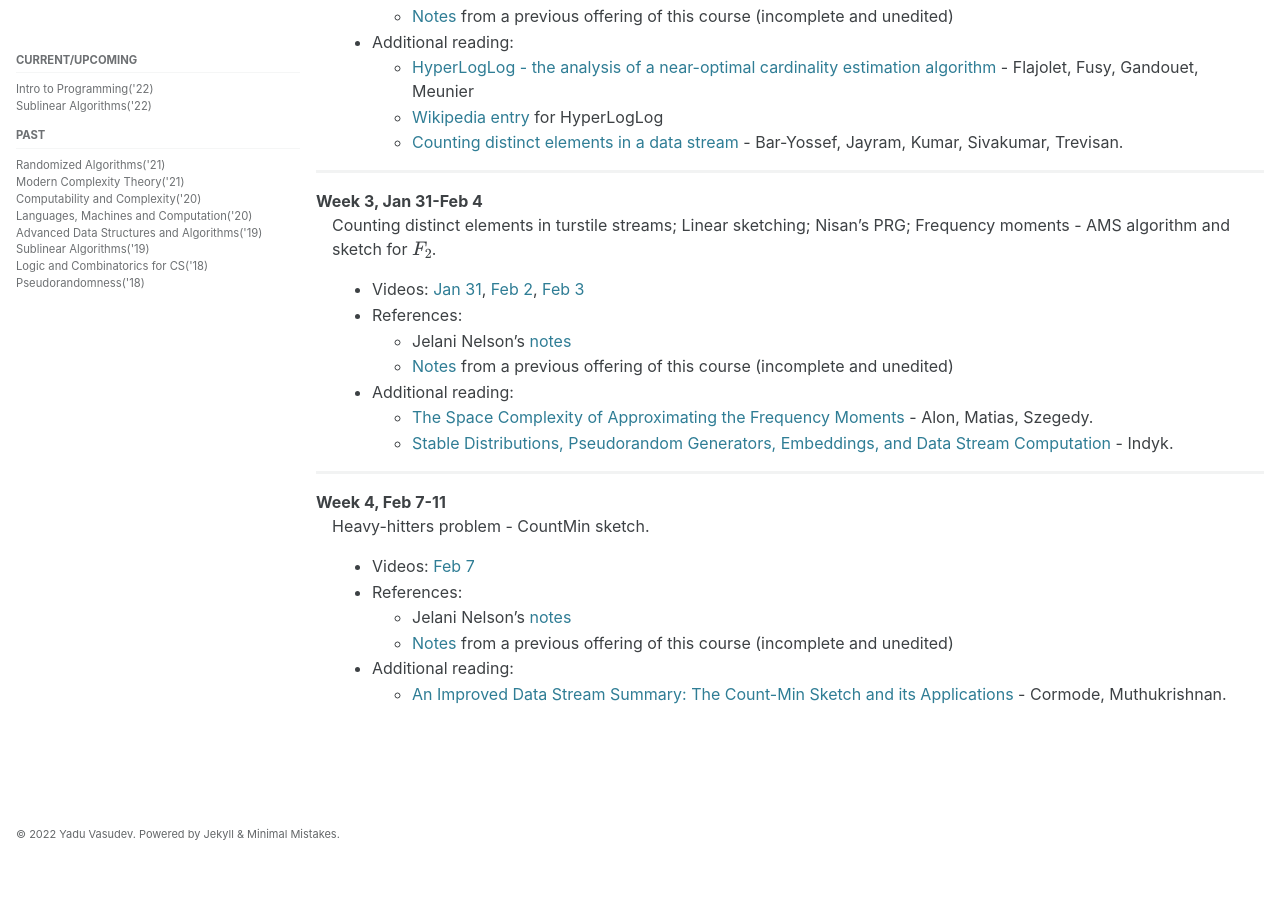
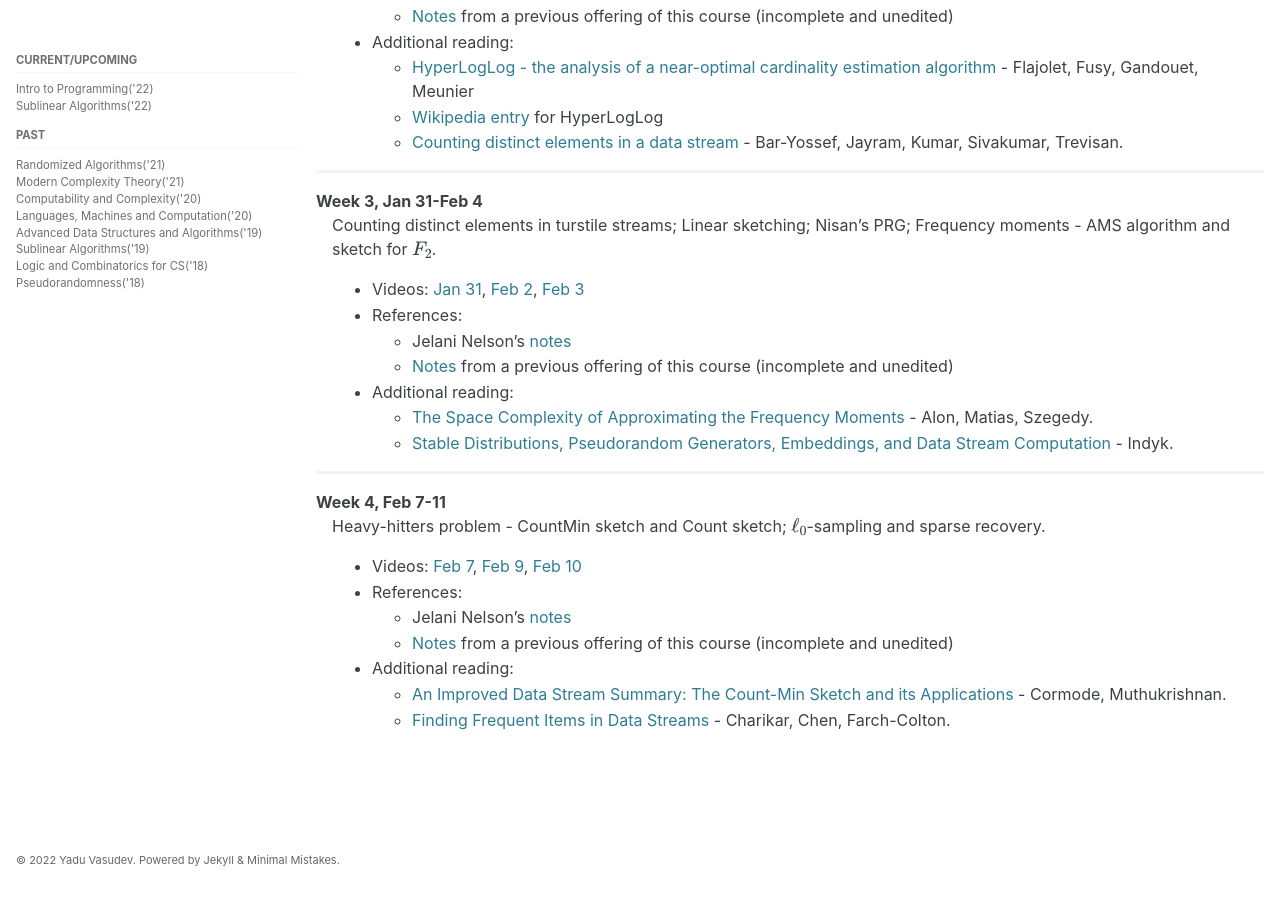
Before and after one commit to yaduvasudev/yaduvasudev.github.io, a Jekyll site: the page built from _pages/6025-22-lectures.md, in a window 1280 px wide and 900 px high, scrolled down 741 px. Built offline with Jekyll 4.4.1, drawn with Linux system fonts in a browser that asks for light colours; cached includes are drawn as plain includes; formulas are drawn with MathJax 3; before the commit the page ends 1615 px from its top, so only the background shows below that.

Commit message:
Update 6025-22-lectures.md
Week 4 videos and references

```diff
--- a/_pages/6025-22-lectures.md
+++ b/_pages/6025-22-lectures.md
@@ -54,10 +54,11 @@ Embeddings, and Data Stream Computation](https://dl.acm.org/doi/10.1145/1147954.
 ---
 
 Week 4, Feb 7-11
-: Heavy-hitters problem - CountMin sketch.
-- Videos: [Feb 7](https://iitmadras.webex.com/iitmadras/ldr.php?RCID=54451fc296a8f5b77beb3a51d4a36898)
+: Heavy-hitters problem - CountMin sketch and Count sketch; $$\ell_0$$-sampling and sparse recovery.
+- Videos: [Feb 7](https://iitmadras.webex.com/iitmadras/ldr.php?RCID=54451fc296a8f5b77beb3a51d4a36898), [Feb 9](https://iitmadras.webex.com/iitmadras/ldr.php?RCID=20e707c952c4a84a7ed0cb094c1a5e75), [Feb 10](https://iitmadras.webex.com/iitmadras/ldr.php?RCID=f9c84ea6f2739c71d3918393d65ff073)
 - References:
     - Jelani Nelson's [notes](https://www.sketchingbigdata.org/fall20/lec/notes.pdf)
     - [Notes](https://drive.google.com/file/d/1DIy1HJbasqZ6vkkQNNToWniEeGQ36F_f/view?usp=sharing) from a previous offering of this course (incomplete and unedited)
 - Additional reading:
     - [An Improved Data Stream Summary: The Count-Min Sketch and its Applications](http://dimacs.rutgers.edu/~graham/pubs/papers/cm-full.pdf) - Cormode, Muthukrishnan.
+    - [Finding Frequent Items in Data Streams](https://people.cs.rutgers.edu/~farach/pubs/FrequentStream.pdf) - Charikar, Chen, Farch-Colton.
```
